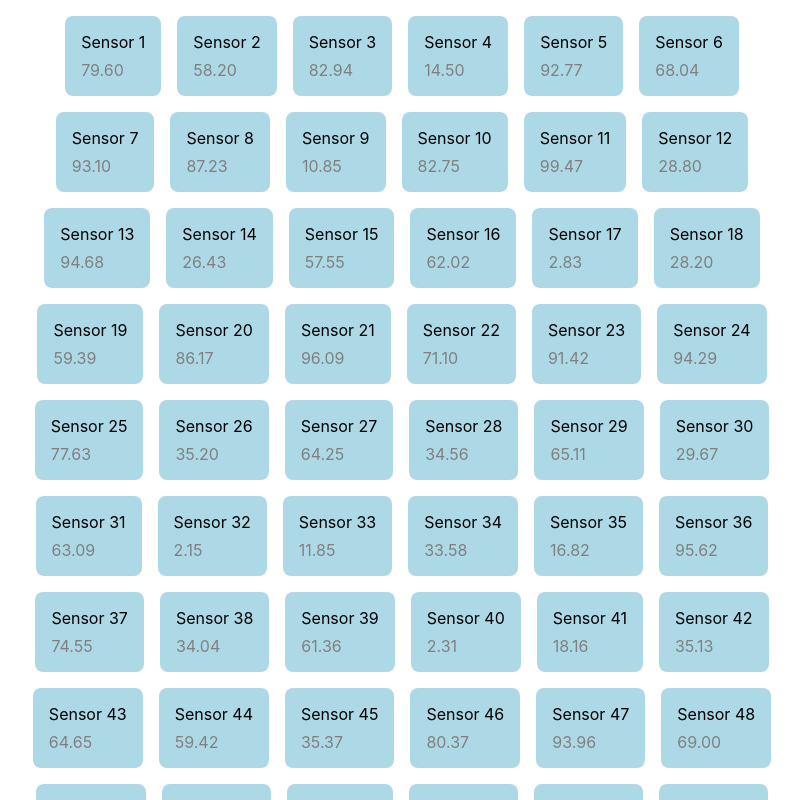
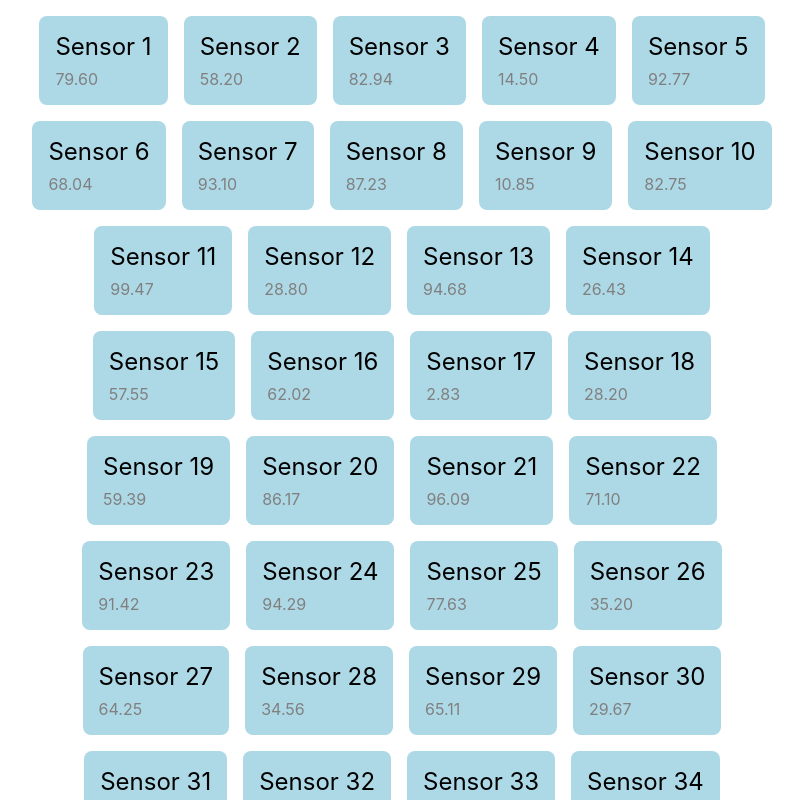
Before and after one commit to MikelArnaiz/codestar-rnd-nextjs, a Next.js app: page /sensors in a window 1280 px wide. Shown: the top 800 px of the page, without its empty margins (238-1041 px from the left). Built offline with nearby package versions, Linux system fonts and the light colour scheme.

Commit message:
Adds api, getStaticProps and getStaticPaths

```diff
--- a/components/Sensor/Sensor.tsx
+++ b/components/Sensor/Sensor.tsx
@@ -1,39 +1,42 @@
 import styled from '@emotion/styled'
-import Link from 'next/link'
 import { SensorData } from '../../domain/Sensor'
+import { useRouter } from 'next/router'
 
 export type SensorProps = SensorData
 
 export const Sensor = (props: SensorProps) => {
+  const router = useRouter()
+
+  const onClick = () => {
+    router.push(`/sensors/${props.id}`)
+  }
+
   return (
-    <SensorContainer>
-      <SensorTitle href={`/sensors/${props.id}`}>
-        <a>{props.name}</a>
-      </SensorTitle>
+    <SensorContainer onClick={onClick}>
+      <SensorTitle>{props.name}</SensorTitle>
       <SensorValue>{props.value}</SensorValue>
     </SensorContainer>
   )
 }
 
-export function createSensorData(index: number): SensorData {
-  const id = index + 1
-  return {
-    id,
-    name: `Sensor ${id}`,
-    value: (Math.random() * 100).toFixed(2),
-  }
-}
+type SensorContainerProps = Readonly<{
+  onClick: () => void
+}>
 
-const SensorContainer = styled.div`
+const SensorContainer = styled.div<SensorContainerProps>`
   display: flex;
   flex-direction: column;
   padding: 16px;
   gap: 8px;
   background-color: lightblue;
   border-radius: 8px;
+
+  &:hover {
+    cursor: pointer;
+  }
 `
 
-const SensorTitle = styled(Link)`
+const SensorTitle = styled.div`
   font-size: 1.5em;
   display: inline-block;
 `
--- /dev/null
+++ b/data/createSensorData.tsx
@@ -0,0 +1,10 @@
+import { SensorData } from '../domain/Sensor'
+
+export function createSensorData(index: number): SensorData {
+  const id = index + 1
+  return {
+    id,
+    name: `Sensor ${id}`,
+    value: (Math.random() * 100).toFixed(2),
+  }
+}
--- /dev/null
+++ b/data/sensorsList.ts
@@ -0,0 +1,6 @@
+import { SensorData } from '../domain/Sensor'
+import { createSensorData } from './createSensorData'
+
+export const sensorsList = Array(100)
+  .fill(null)
+  .map((_, index): SensorData => createSensorData(index))
--- a/package.json
+++ b/package.json
@@ -10,11 +10,14 @@
   "dependencies": {
     "@emotion/react": "^11.1.4",
     "@emotion/styled": "^11.0.0",
+    "lodash": "^4.17.20",
     "next": "10.0.6",
+    "next-connect": "^0.9.1",
     "react": "17.0.1",
     "react-dom": "17.0.1"
   },
   "devDependencies": {
+    "@types/lodash": "^4.14.168",
     "@types/node": "^14.14.25",
     "@types/prettier": "^2.1.6",
     "@types/react": "^17.0.1",
--- /dev/null
+++ b/pages/api/sensors/[id].ts
@@ -0,0 +1,23 @@
+import { NextApiRequest, NextApiResponse } from 'next'
+import nc from 'next-connect'
+import random from 'lodash/random'
+
+const handler = nc<NextApiRequest, NextApiResponse>().get(async (req, res) => {
+  const { id } = req.query
+  const lat = random(-90, 90, true).toFixed(4)
+  const lon = random(-180, 180, true).toFixed(4)
+
+  const weatherDataResponse = await fetch(`https://www.metaweather.com/api/location/search/?lattlong=${lat},${lon}`)
+  const json = await weatherDataResponse.json()
+
+  res.json({
+    id,
+    location: {
+      lat,
+      lon,
+    },
+    weather: json,
+  })
+})
+
+export default handler
--- a/pages/sensors/index.tsx
+++ b/pages/sensors/index.tsx
@@ -1,15 +1,12 @@
 import { GetStaticPropsResult } from 'next'
 import { SensorData } from '../../domain/Sensor'
-import { Sensor, createSensorData } from '../../components/Sensor/Sensor'
+import { Sensor } from '../../components/Sensor/Sensor'
 import styled from '@emotion/styled'
+import { sensorsList } from '../../data/sensorsList'
 
 type SensorPageProps = Readonly<{
   sensors: SensorData[]
 }>
-
-const sensors = Array(100)
-  .fill(null)
-  .map((_, index): SensorData => createSensorData(index))
 
 export default function SensorsPage(props: SensorPageProps) {
   const { sensors } = props
@@ -17,7 +14,7 @@
   return (
     <SensorsContainer>
       {sensors.map((sensor) => (
-        <Sensor {...sensor} />
+        <Sensor {...sensor} key={sensor.id} />
       ))}
     </SensorsContainer>
   )
@@ -26,7 +23,7 @@
 export function getStaticProps(): GetStaticPropsResult<SensorPageProps> {
   return {
     props: {
-      sensors,
+      sensors: sensorsList,
     },
   }
 }
```
Also changed, not shown: pages/sensors/[id].tsx (+57 -3 lines), 1 other file (tests, documents, lock files or other folders).
